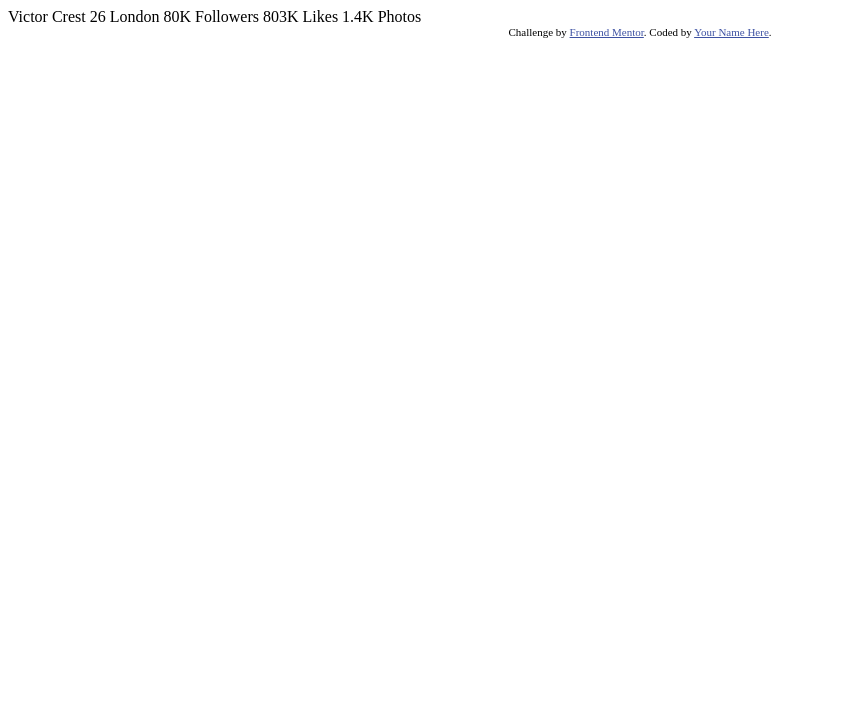
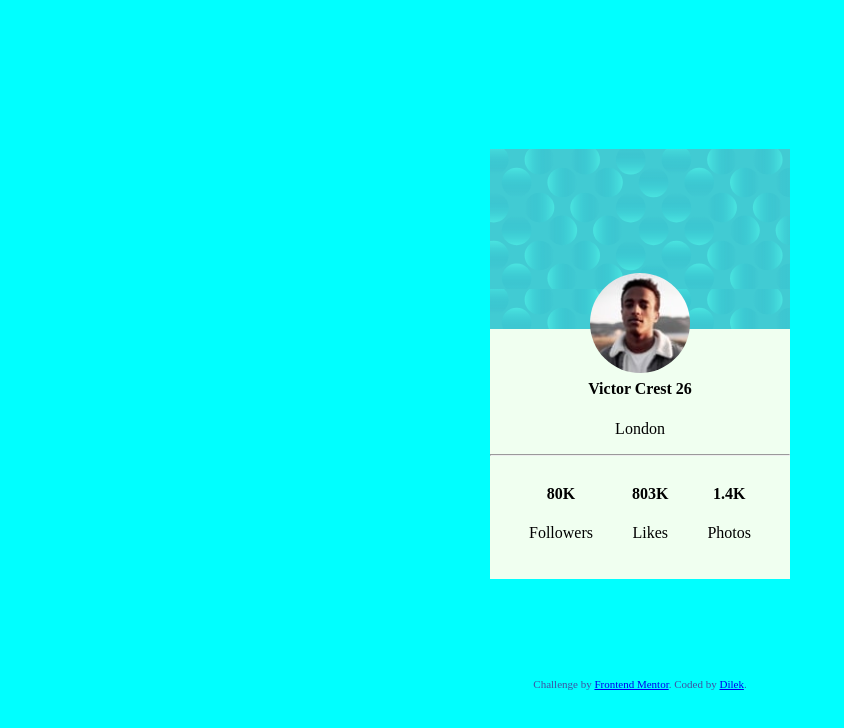
Before and after one commit to frontendmentorio/profile-card-component, a plain HTML site: page index.html in a window 1280 px wide. Shown: the whole page, without its empty margins (0-844 px from the left). Drawn offline with Linux system fonts and the light colour scheme.

Commit message:
profile card component
profile card component

```diff
--- a/index.html
+++ b/index.html
@@ -5,31 +5,35 @@
   <meta name="viewport" content="width=device-width, initial-scale=1.0"> <!-- displays site properly based on user's device -->
 
   <link rel="icon" type="image/png" sizes="32x32" href="./images/favicon-32x32.png">
-
+  <link rel="stylesheet" href="/style.css">
   <title>Frontend Mentor | Profile card component</title>
 
   <!-- Feel free to remove these styles or customise in your own stylesheet 👍 -->
-  <style>
-    .attribution { font-size: 11px; text-align: center; }
-    .attribution a { color: hsl(228, 45%, 44%); }
-  </style>
+
 </head>
 <body>
-  Victor Crest
-  26
-  London
+  <header></header>
 
-  80K
-  Followers
 
-  803K
-  Likes
+  <div class="card">
+    <div class="img-container">
+      <img src="./images/image-victor.jpg" alt="victor" style="width: 100px">
+    </div>
+      <div class="container">
+        <h4><b>Victor Crest</b> 26</h4>
+        <p> London</p>
+        <hr>
+                <div class="social">
+                  <div><h4> 80K</h4><p>Followers</p></div>
+                  <div><h4> 803K</h4><p>Likes</p></div>
+                  <div><h4> 1.4K</h4><p>Photos</p></div>
+                </div>
+      </div>
 
-  1.4K
-  Photos
-  <div class="attribution">
+ </div>
+  <footer class="attribution">
     Challenge by <a href="https://www.frontendmentor.io?ref=challenge" target="_blank">Frontend Mentor</a>.
-    Coded by <a href="#">Your Name Here</a>.
-  </div>
+    Coded by <a href="#">Dilek</a>.
+  </footer>
 </body>
 </html>
--- /dev/null
+++ b/style.css
@@ -0,0 +1,47 @@
+
+body{
+    background-color: cyan;
+    height: 700px;
+    display: flex;
+    flex-direction: column;
+    justify-content:center;
+    align-items: center;
+}
+
+.img-container{
+    height: 180px;
+    background-image: url(./images/bg-pattern-card.svg);
+}
+.img-container img{
+    border-radius: 50%;
+    margin-bottom: -70%;
+
+}
+.container{
+    background-color: honeydew;
+height: 220px;
+margin-top: 0px;
+padding-top: 30px;
+
+}
+.card{
+    width: 300px;
+    height: 400px;
+   margin: 10%;
+text-align: center;
+}
+.social{
+    display: flex;
+    flex-direction: row;
+    justify-content:space-evenly;
+    align-items: center;
+}
+
+footer {
+    font-size: 11px;
+    text-align: center;
+    padding: 3px;
+
+    color: hsl(228, 45%, 44%);
+    margin-bottom: 0px;
+}
```
